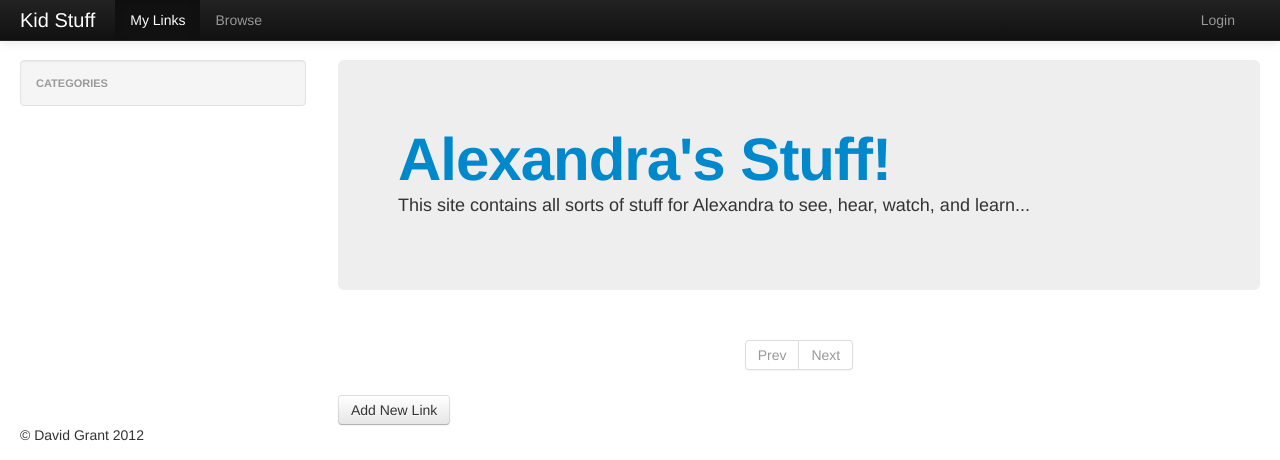
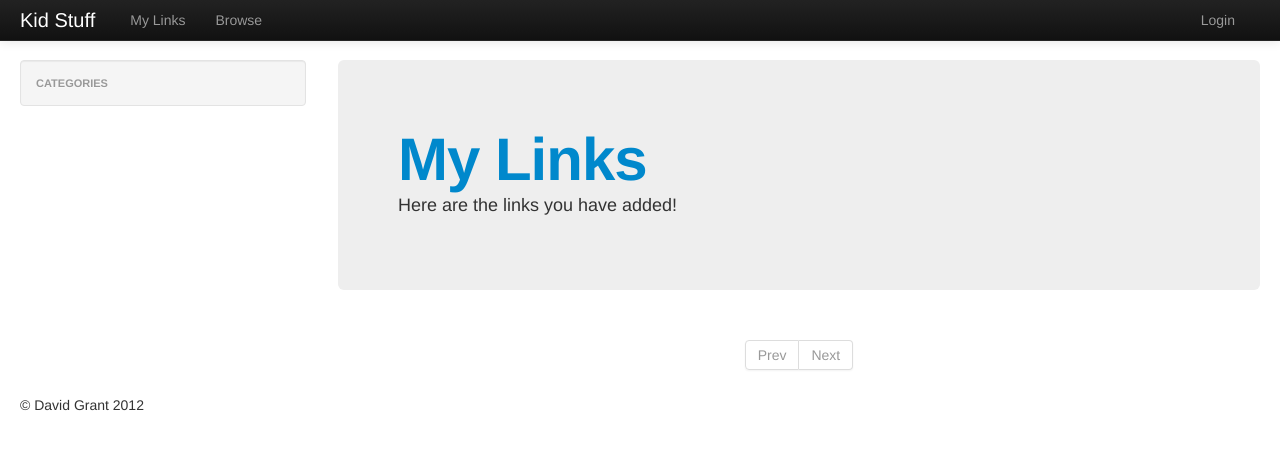
Before and after one commit to dgrant/django_kids, a Django app: template src/templates/links/mylinks.html in a window 1280 px wide. Shown: the top 460 px of the page. Run offline with Django 3.2, Linux system fonts and the light colour scheme; the template is opened without the code that fills it, so the values that code supplies are empty; parts of the project's set-up code (start-up, migrations or seed data) failed here and were passed over; some libraries are stand-ins or nearby versions.

Commit message:
Nicer heading depending on whether user is logged in or not.

```diff
--- a/src/links/urls.py
+++ b/src/links/urls.py
@@ -5,6 +5,7 @@ urlpatterns = patterns('',
                        url(r'^mylinks/$', LinkList.as_view(), name='mylinks'),
                        url(r'^mylinks/page(?P<page>[0-9]+)/$', LinkList.as_view()),
                        url(r'^mylinks/category/(?P<category_slug>\S+)/$', LinkList.as_view()),
+
                        url(r'^mylinks/add/$', LinkAdd.as_view(), name='link_add'),
 
                        url(r'^browse/$', Browse.as_view(), name='browse'),
--- a/src/templates/base.html
+++ b/src/templates/base.html
@@ -72,7 +72,7 @@
           <a class="brand" href="/">Kid Stuff</a>
           <div class="nav-collapse collapse">
             <ul class="nav">
-                <li class="active"><a href="{% url mylinks %}">My Links</a></li>
+                <li><a href="{% url mylinks %}">My Links</a></li>
                 <li><a href="{% url browse %}">Browse</a></li>
             </ul>
             <div class="pull-right">
--- a/src/templates/links/link_list.html
+++ b/src/templates/links/link_list.html
@@ -15,8 +15,8 @@
 
         <div class="span9">
           <div class="hero-unit">
-            <h1><a href="/">Alexandra's Stuff!</a></h1>
-            <p>This site contains all sorts of stuff for Alexandra to see, hear, watch, and learn...</p>
+              <h1><a href="/">{% block heading %}{% endblock %}</a></h1>
+              <p>{% block subheading %}{% endblock %}
           </div> <!-- hero-unit -->
 
           <div class="row-fluid">
@@ -55,12 +55,14 @@
               <!-- END paginator -->
 
               <!-- START new link button -->
+              {% if user.is_authenticated %}
                 <div class="row-fluid">
                   <div class="span12">
                       <a class="btn" href="{% url link_add %}">Add New Link</a>
                   </div>
                 </div>
               <!-- END new link button -->
+              {% endif %}
 
               <!-- START videos --->
               {% for link in object_list %}
--- a/src/templates/links/mylinks.html
+++ b/src/templates/links/mylinks.html
@@ -1,5 +1,9 @@
 {% extends "links/link_list.html" %}
 {% block title %}Browse Links{% endblock %}
+{% block heading %}My Links{% endblock %}
+{% block subheading %}
+Here are the links you have added!
+{% endblock %}
 
 {% block categories %}
   <ul class="nav nav-list">
```
Also changed, not shown: src/templates/links/browselinks.html (+8 -0 lines).
